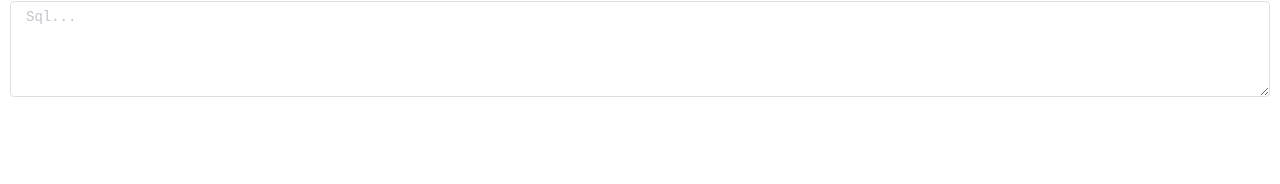
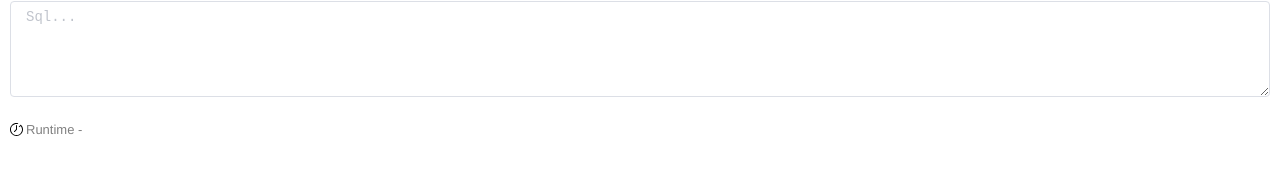
Before and after one commit to Kegann/websql, a Vue app: page /sql in a window 1280 px wide. Shown: the part 116-300 px from the top of the page. Built offline with nearby package versions, Linux system fonts and the light colour scheme.

Commit message:
feat(sql): add runtime component
Change-Id: Idf9d10217095cab7476e5b285754ef69b40f0160

```diff
--- a/src/router/index.js
+++ b/src/router/index.js
@@ -15,7 +15,7 @@ export const constantRouterMap = [
     children: [{
       path: '/sql',
       name: 'SQL',
-      component: () => import('../views/Sql.vue')
+      component: () => import('../views/Sql')
     }]
   },
   {
--- a/src/views/Sql.vue
+++ b/src/views/Sql/index.vue
@@ -21,9 +21,14 @@
         v-model="textarea">
       </el-input>
     </div>
-    <div class="sql-resbar" v-show="loading">
-      {{timeCnt}}
+    <div class="sql-resbar">
+      <img src="@/static/clock0.svg" height="13">
+      <span class="sql-resbar-title">Runtime {{bar_cnt}}</span>
     </div>
+    <div class="sql-cnt" v-show="loading">
+        {{timeCnt}}
+    </div>
+
     <div class="loading-container" :element-loading-text="loading_txt">
     </div>
     <div class="sql-result"
@@ -80,6 +85,7 @@ export default {
       cnt: 0,
       loading_txt: "",
       interval_id: null,
+      bar_cnt: "-"
     } },
   computed: {
     timeCnt() {
@@ -106,6 +112,7 @@ export default {
     },
     //向后端发起请求，查询sql语句
     post_query() {
+      this.bar_cnt = "running..."
       var that = this;
       this.interval_id = setInterval(function(){
         that.cnt ++;
@@ -123,6 +130,7 @@ export default {
       this.$axios.post(path,{
         sql_line: this.textarea
       }).then( (response) => {
+        this.bar_cnt = this.cnt + "s";
         // 停止计数器
         if (this.interval_id) {
           clearInterval(this.interval_id);
@@ -137,6 +145,7 @@ export default {
         this.res_header = response.data.res
         // console.log("LENGTH OF RES_HEADER: ", this.res_header.data.length)
       }).catch( (error) => {
+        this.bar_cnt = "-";
         // 停止计数器
         if (this.interval_id) {
           clearInterval(this.interval_id);
@@ -311,11 +320,27 @@ export default {
 }
 
 .sql-resbar {
+  margin: 10px;
+  padding: 15px 0;
+  text-align: left;
+  color: grey;
+  font-size: small;
+  display: flex;
+  align-items: center;
+  &-title {
+    margin-left: 3px;
+  }
+}
+
+.sql-cnt {
   background-color: rgba(33,150,243,.7);
   padding: 15px 20px;
   color: white;
   text-align: left;
   border-radius: 3px;
   font-size: 14px;
+  img {
+    margin: 10px;
+  }
 }
 </style>
```
Also changed, not shown: src/static/clock0.svg (added).
